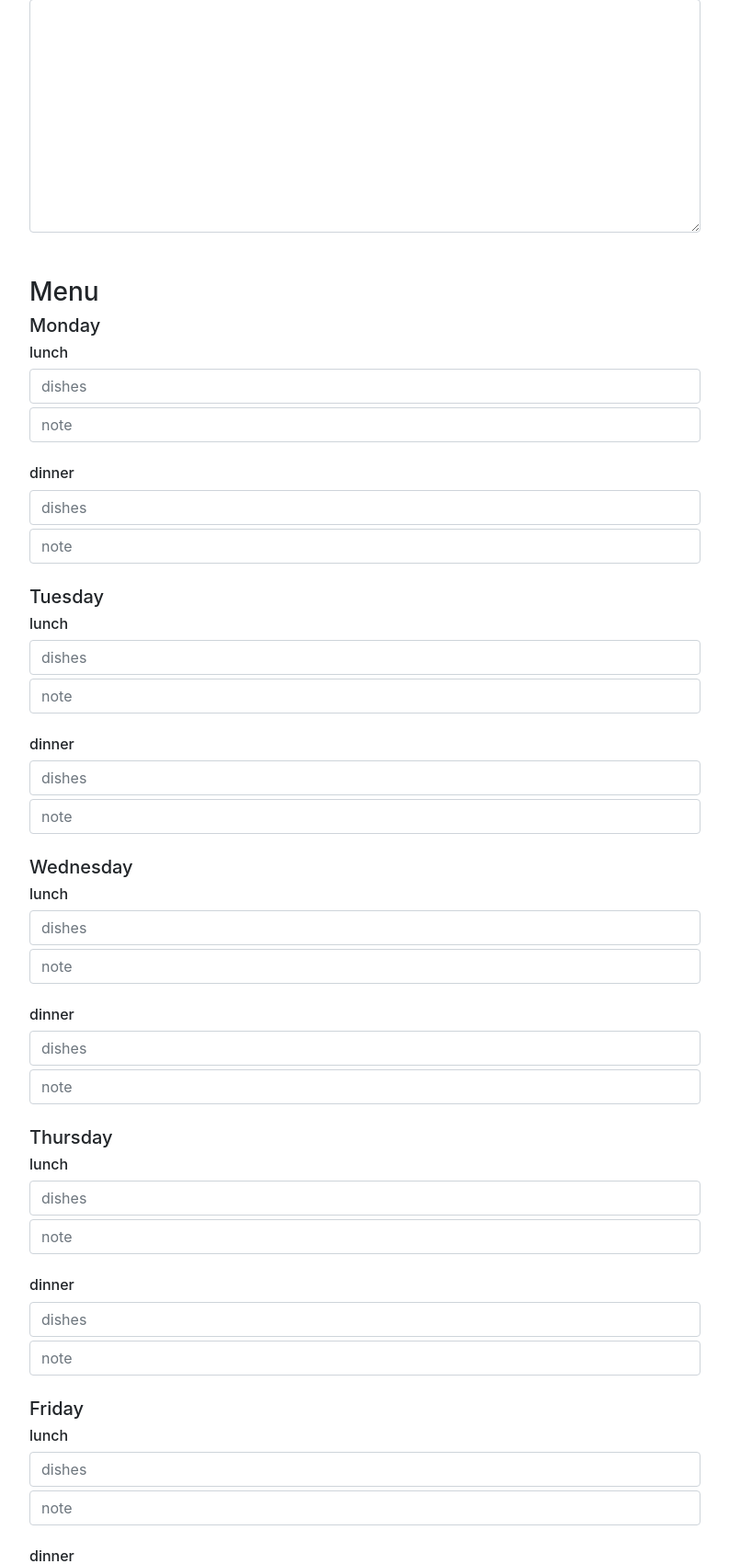
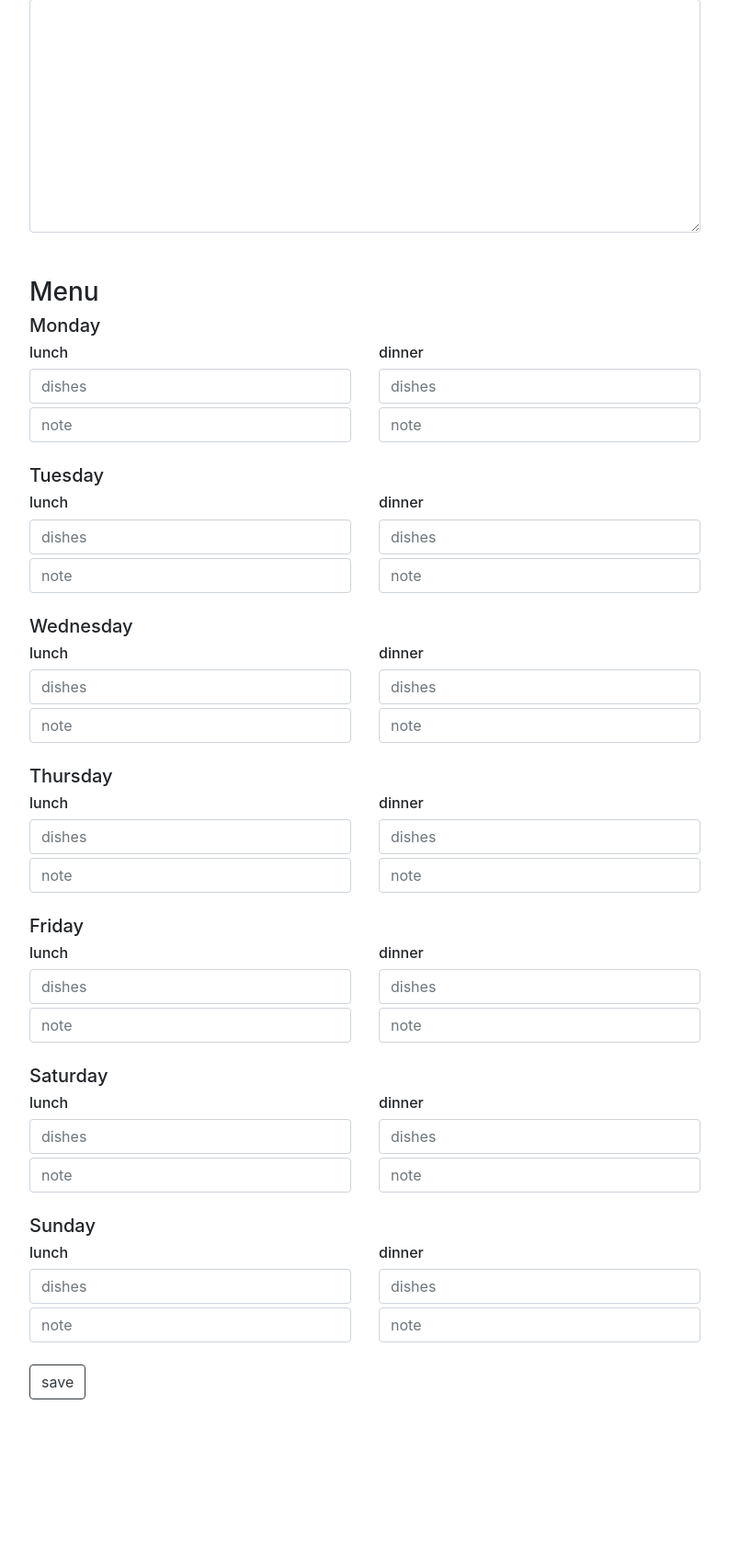
Before and after one commit to bernieke/recipes, a Django app: page /en/menu/ in a window 1280 px wide. Shown: the part 316-2017 px from the top of the page at 92% size, without its empty margins (433-1226 px from the left). After the commit the page ends 1838 px from the top, so only its background shows below. Run offline with Django 3.2, Linux system fonts and the light colour scheme; data comes from the database, SQL or seed files in the repository; some libraries are stand-ins or nearby versions.

Commit message:
put lunch and dinner in columns

```diff
--- a/recipes/templates/menu.html
+++ b/recipes/templates/menu.html
@@ -23,14 +23,15 @@
 
             {% for day in days %}
             <h5>{% trans day %}</h5>
+            <div class="row">
               {% for meal in meals %}
+              <div class="col">
                 <h6>{% trans meal %}</h6>
                 <input type="text"
                        class="form-control mb-1"
                        name="{{ day|lower }}_{{ meal }}_dishes"
                        value="{% get_menu_field menu day|lower meal 'dishes' %}"
                        id="id_{{ day|lower }}_{{ meal }}_dishes"
-                   size="97"
                        onchange="submit_form()"
                        placeholder="{% trans 'dishes' %}">
                 <input type="text"
@@ -38,11 +39,12 @@
                        name="{{ day|lower }}_{{ meal }}_note"
                        value="{% get_menu_field menu day|lower meal 'note' %}"
                        id="id_{{ day|lower }}_{{ meal }}_note"
-                   size="97"
                        onchange="submit_form()"
                        placeholder="{% trans 'note' %}">
+              </div>
+              {% endfor %}
+            </div>
             <br>
-            {% endfor %}
             {% endfor %}
 
             <button type="submit" class="btn btn-outline-dark">
```
Also changed, not shown: CHANGELOG.md. Lines whose indentation alone changed are shown as unchanged.
